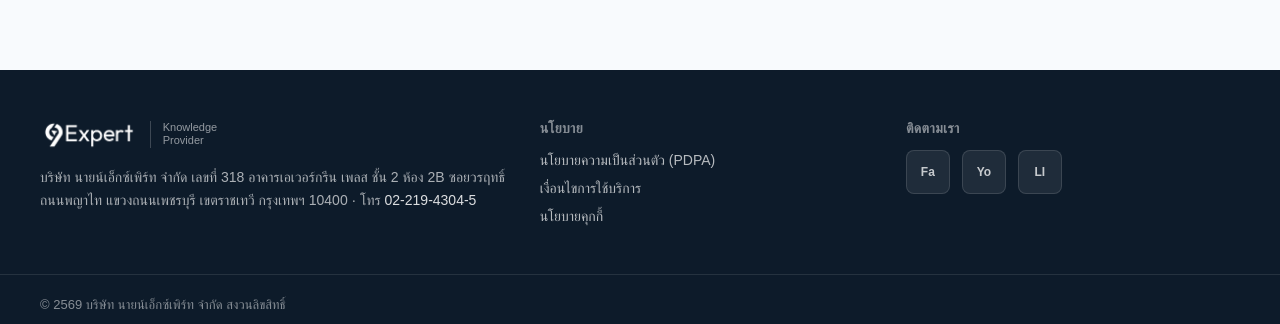
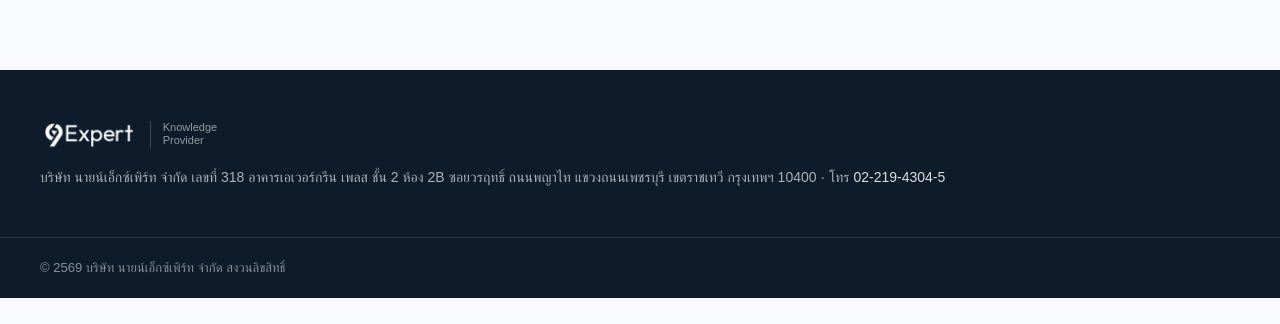
Before and after one commit to 9expert-devsec/comp-lab, a Next.js app: page / in a window 1280 px wide. Shown: the part 6650-6974 px from the top of the page. After the commit the page ends 6948 px from the top, so only its background shows below. Built offline with nearby package versions, Linux system fonts and the light colour scheme; a web font is replaced by a local one.

Commit message:
fix: footer phone and social icons
Co-Authored-By: Claude Opus 5.5 (1M context) <noreply@anthropic.com>

```diff
--- a/src/components/Footer.jsx
+++ b/src/components/Footer.jsx
@@ -1,15 +1,33 @@
 import Image from "next/image";
 import Container from "@/components/Container";
+import { PHONE_DISPLAY, PHONE_TEL, POLICY_LINKS, social } from "@/data/site";
 
-const POLICIES = ["นโยบายความเป็นส่วนตัว (PDPA)", "เงื่อนไขการใช้บริการ", "นโยบายคุกกี้"];
-const SOCIALS = ["Facebook", "YouTube", "LINE"];
+/* Simple single-path brand marks (24×24), drawn in currentColor. */
+const SOCIAL_ICONS = {
+  facebook: {
+    name: "Facebook",
+    d: "M14 8.5V7c0-.7.2-1 1-1h2V2.5h-3C10.9 2.5 10 4.3 10 6.8v1.7H7.5V12H10v9.5h4V12h2.8l.5-3.5H14z",
+  },
+  youtube: {
+    name: "YouTube",
+    d: "M21.6 7.2a2.5 2.5 0 0 0-1.8-1.8C18.2 5 12 5 12 5s-6.2 0-7.8.4a2.5 2.5 0 0 0-1.8 1.8C2 8.8 2 12 2 12s0 3.2.4 4.8a2.5 2.5 0 0 0 1.8 1.8c1.6.4 7.8.4 7.8.4s6.2 0 7.8-.4a2.5 2.5 0 0 0 1.8-1.8c.4-1.6.4-4.8.4-4.8s0-3.2-.4-4.8zM10 15V9l5.2 3L10 15z",
+  },
+  linkedin: {
+    name: "LinkedIn",
+    d: "M5 3.5a2.5 2.5 0 1 1 0 5 2.5 2.5 0 0 1 0-5zM3 10h4v11H3V10zm6.5 0h3.8v1.6h.1c.5-1 1.8-2 3.8-2 4 0 4.8 2.6 4.8 6V21h-4v-4.9c0-1.2 0-2.7-1.7-2.7s-2 1.3-2 2.6v5h-4V10z",
+  },
+};
 
 export default function Footer() {
   const thaiYear = new Date().getFullYear() + 543;
+  const policies = POLICY_LINKS.filter((p) => p.url);
+  const socials = Object.entries(social).filter(([key, url]) => url && SOCIAL_ICONS[key]);
+  const columns = 1 + (policies.length > 0) + (socials.length > 0);
+  const gridCols = { 1: "", 2: "md:grid-cols-[1.4fr_1fr]", 3: "md:grid-cols-[1.4fr_1fr_1fr]" }[columns];
 
   return (
     <footer className="bg-deep-navy text-white">
-      <Container className="grid gap-8 py-12 md:grid-cols-[1.4fr_1fr_1fr]">
+      <Container className={`grid gap-8 py-12 ${gridCols}`}>
         <div>
           <div className="flex items-center gap-3">
             <Image
@@ -28,38 +46,56 @@ export default function Footer() {
           <address className="mt-4 text-sm leading-relaxed text-white/65 not-italic">
             บริษัท นายน์เอ็กซ์เพิร์ท จำกัด เลขที่ 318 อาคารเอเวอร์กรีน เพลส ชั้น 2 ห้อง 2B ซอยวรฤทธิ์
             ถนนพญาไท แขวงถนนเพชรบุรี เขตราชเทวี กรุงเทพฯ 10400 · โทร{" "}
-            <a href="tel:022194304" className="text-white/85 underline-offset-2 hover:text-air-blue hover:underline">
-              02-219-4304-5
+            <a
+              href={PHONE_TEL}
+              className="whitespace-nowrap text-white/85 underline-offset-2 hover:text-air-blue hover:underline"
+            >
+              {PHONE_DISPLAY}
             </a>
           </address>
         </div>
+
+        {policies.length > 0 && (
           <div>
             <h2 className="text-sm font-bold tracking-wide text-white/50 uppercase">นโยบาย</h2>
             <ul className="mt-3 space-y-2 text-sm">
-            {POLICIES.map((l) => (
-              <li key={l}>
-                <a href="#" className="text-white/70 transition-colors hover:text-air-blue">
-                  {l}
+              {policies.map((p) => (
+                <li key={p.label}>
+                  <a href={p.url} className="text-white/70 transition-colors hover:text-air-blue">
+                    {p.label}
                   </a>
                 </li>
               ))}
             </ul>
           </div>
+        )}
+
+        {socials.length > 0 && (
           <div>
             <h2 className="text-sm font-bold tracking-wide text-white/50 uppercase">ติดตามเรา</h2>
-          <div className="mt-3 flex gap-3">
-            {SOCIALS.map((s) => (
+            <ul className="mt-3 flex gap-3">
+              {socials.map(([key, url]) => {
+                const icon = SOCIAL_ICONS[key];
+                return (
+                  <li key={key}>
                     <a
-                key={s}
-                href="#"
-                aria-label={s}
-                className="grid h-11 w-11 place-items-center rounded-lg border border-white/12 bg-white/[0.08] text-xs font-semibold text-white/75 transition-colors hc-border hover:border-action-blue hover:bg-action-blue"
+                      href={url}
+                      target="_blank"
+                      rel="noopener"
+                      aria-label={`9Expert บน ${icon.name} (เปิดในแท็บใหม่)`}
+                      className="grid h-11 w-11 place-items-center rounded-lg border border-white/12 bg-white/[0.08] text-white/85 transition-colors hc-border hover:border-action-blue hover:bg-action-blue"
                     >
-                {s.slice(0, 2)}
+                      {/* aria-label is the whole accessible name, so it carries the new-tab note too. */}
+                      <svg width="20" height="20" viewBox="0 0 24 24" aria-hidden="true">
+                        <path d={icon.d} fill="currentColor" fillRule="evenodd" />
+                      </svg>
                     </a>
-            ))}
+                  </li>
+                );
+              })}
+            </ul>
           </div>
-        </div>
+        )}
       </Container>
       <div className="border-t border-white/10">
         <Container className="py-5 text-[0.8125rem] text-white/50">
--- a/src/data/site.js
+++ b/src/data/site.js
@@ -6,6 +6,16 @@ export const CONTACT_FALLBACK_EMAIL = null;
 export const PRIVACY_POLICY_URL = null;
 export const COMPANY_PROFILE_URL = null;
 
+/* Footer policy links; the whole "นโยบาย" column is hidden while every url is null. */
+export const POLICY_LINKS = [
+  { label: "นโยบายความเป็นส่วนตัว (PDPA)", url: PRIVACY_POLICY_URL },
+  { label: "เงื่อนไขการใช้บริการ", url: null },
+  { label: "นโยบายคุกกี้", url: null },
+];
+
+/* Footer social links; only those with a url render, and "ติดตามเรา" is hidden while all are null. */
+export const social = { facebook: null, youtube: null, linkedin: null };
+
 export const INHOUSE_QUOTE_URL = "https://www.9experttraining.com/registration/in-house/step-1";
 export const GOOGLE_MAPS_URL = "https://maps.app.goo.gl/Be2MwFrZVqPfeXCU9";
 export const GOOGLE_MAPS_EMBED_SRC =
```
Lines whose indentation alone changed are shown as unchanged.
